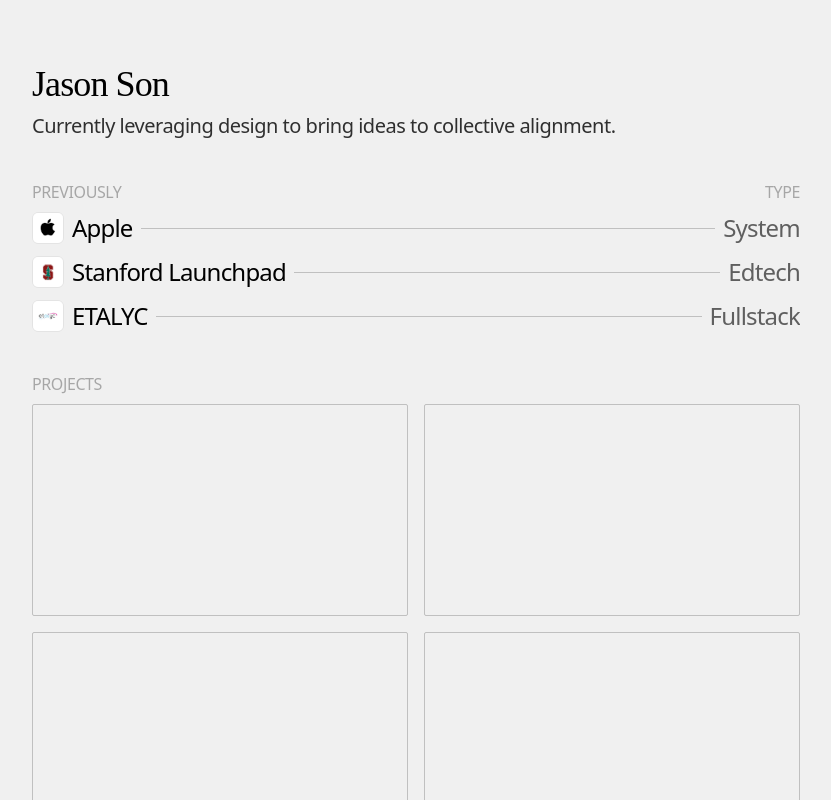
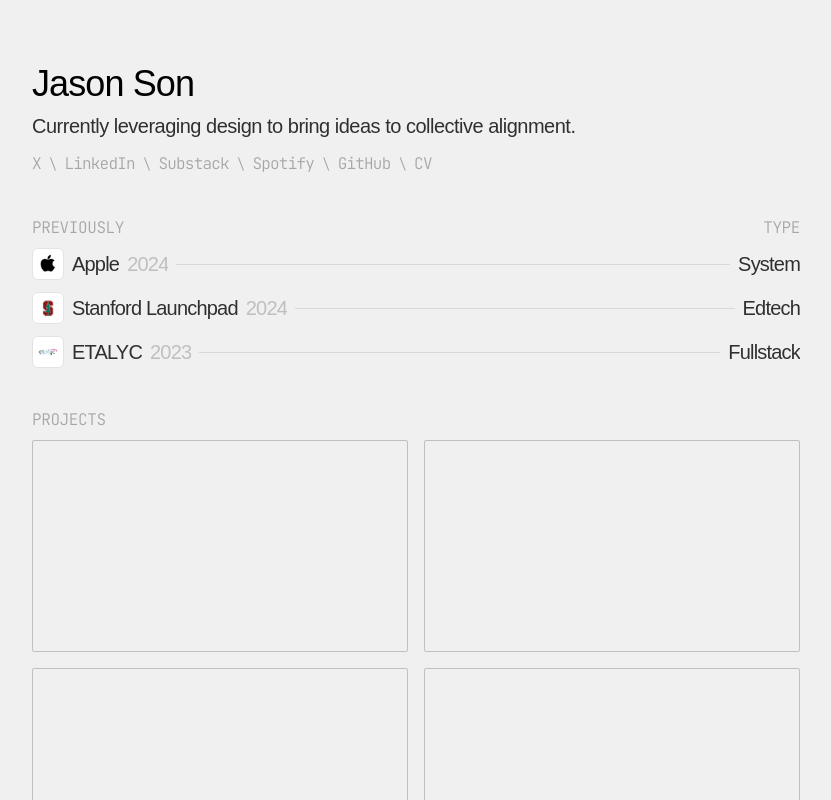
Before and after one commit to vznh/mole, a Next.js app: page / in a window 1280 px wide. Shown: the top 800 px of the page, without its empty margins (224-1055 px from the left). Built offline with nearby package versions, Linux system fonts and the light colour scheme.

Commit message:
modify: work + projects section for minor details and font adjustments

```diff
--- a/src/components/ProjectSection.tsx
+++ b/src/components/ProjectSection.tsx
@@ -1,7 +1,6 @@
 // components/ProjectSection
 import { useState, useEffect } from "react";
 import Image from "next/image";
-import { projects, upcoming } from "@/presets/work";
 
 export interface ProjectRowProps {
   key: number;
@@ -75,6 +74,7 @@ const ProjectSection: React.FC<{ src: ProjectRowProps[] }> = ({ src }) => {
             title={p.title}
             imgPaths={p.imgPaths}
             accent={p.accent}
+            className=""
           />
         ))}
       </div>
--- a/src/components/WorkSection.tsx
+++ b/src/components/WorkSection.tsx
@@ -22,16 +22,16 @@ const WorkRow: React.FC<WorkRowProps> = ({
     <Image src={img} alt={`Icon for company ${company}`} width={32} height={32} className="rounded-md border border-opacity-5 border-black" />
 
     { /* Company goes here! */ }
-    <span className="text-2xl min-w-0 overflow-hidden text-ellipsis whitespace-nowrap">{ company }</span>
+    <span className="font-geist opacity-80 text-xl min-w-0 overflow-hidden text-ellipsis whitespace-nowrap">{ company }</span>
 
     { /* Date goes here! */ }
-    { /* <span className="text-2xl text-muted-foreground min-w-0 overflow-hidden opacity-50 whitespace-nowrap">{ date }</span> */ }
+    <span className="font-geist text-xl text-black min-w-0 overflow-hidden opacity-20 whitespace-nowrap">{ date }</span>
 
     { /* Line component is here - don't change. */}
-    <div className="flex-grow h-px bg-black opacity-20" aria-hidden="true" />
+    <div className="flex-grow h-px bg-black opacity-10" aria-hidden="true" />
 
     { /* Role goes here! */ }
-    <span className="opacity-60 text-2xl min-w-0 overflow-hidden text-ellipsis whitespace-nowrap text-right">{ role }</span>
+    <span className="font-geist opacity-80 text-xl min-w-0 overflow-hidden text-ellipsis whitespace-nowrap text-right">{ role }</span>
   </div>
 };
 
--- a/src/presets/work.ts
+++ b/src/presets/work.ts
@@ -2,9 +2,9 @@
 
 import { WorkRowProps } from "@/components/WorkSection";
 export const experiences: WorkRowProps[] = [
-  { key: 1, company: "Apple", role: "System", img: "/images/apple.png"},
-  { key: 2, company: "Stanford Launchpad",  role: "Edtech", img: "/images/stanford.png" },
-  { key: 3, company: "ETALYC",  role: "Fullstack", img: "/images/etalyc.png" },
+  { key: 1, company: "Apple", role: "System", img: "/images/apple.png", date: "2024"},
+  { key: 2, company: "Stanford Launchpad",  role: "Edtech", img: "/images/stanford.png", date: "2024" },
+  { key: 3, company: "ETALYC",  role: "Fullstack", img: "/images/etalyc.png", date: "2023" },
 ];
 
 import { ProjectRowProps } from "@/components/ProjectSection";
@@ -23,13 +23,7 @@ export const projects: ProjectRowProps[] = [
     ],
     accent: "bg-white",
   },
-  {
-    key: 3,
-    title: "Making 2hollis beats with Strudel",
-    imgPaths: [
-    ],
-    accent: "bg-white",
-  },
+
   {
     key: 4,
     title: "Bay Area fashion insufferability test",
--- a/src/views/index.tsx
+++ b/src/views/index.tsx
@@ -2,34 +2,49 @@
 import ProjectSection from "@/components/ProjectSection";
 import WorkSection from "@/components/WorkSection";
 import { upcoming, projects } from "@/presets/work";
+import Link from "next/link";
 
 const IndexView = () => {
   return (
     <div className="flex flex-col px-[5%] py-[5%] md:px-[20%] gap-y-2">
-      <h1 className="font-tiempos text-4xl tracking-tight">
+      <h1 className="font-geist text-4xl tracking-tight">
         Jason Son
       </h1>
 
-      <div>
-        <span className="text-xl opacity-80 tracking-tight">
+      <div className="flex flex-col gap-y-3">
+        <span className="font-geist text-xl opacity-80 tracking-tight">
           Currently leveraging design to bring ideas to collective alignment.
         </span>
+
+        <div className="font-jb tracking-tighter opacity-30 flex flex-row gap-x-2 items-center">
+          <Link className="hover:underline underline-offset-4 decoration-dashed" href="https://x.com/@vivivinh">X</Link>
+          <span className="text-sm">\</span>
+          <Link className="hover:underline underline-offset-4 decoration-dashed" href="https://x.com/@vivivinh">LinkedIn</Link>
+          <span className="text-sm">\</span>
+          <Link className="hover:underline underline-offset-4 decoration-dashed" href="https://x.com/@vivivinh">Substack</Link>
+          <span className="text-sm">\</span>
+          <Link className="hover:underline underline-offset-4 decoration-dashed" href="https://x.com/@vivivinh">Spotify</Link>
+          <span className="text-sm">\</span>
+          <Link className="hover:underline underline-offset-4 decoration-dashed" href="https://x.com/@vivivinh">GitHub</Link>
+          <span className="text-sm">\</span>
+          <Link className="hover:underline underline-offset-4 decoration-dashed" href="https://x.com/@vivivinh">CV</Link>
+        </div>
       </div>
 
       <br />
       <div className="flex justify-between">
-        <span className="tracking-tight opacity-30">PREVIOUSLY</span>
-        <span className="tracking-tight opacity-30">TYPE</span>
+        <span className="font-jb tracking-tight opacity-30">PREVIOUSLY</span>
+        <span className="font-jb tracking-tight opacity-30">TYPE</span>
       </div>
       <WorkSection />
 
       <br />
-      <span className="tracking-tight opacity-30">PROJECTS</span>
+      <span className="font-jb tracking-tight opacity-30">PROJECTS</span>
       { /* PROJECT LAYOUTS + INDIVIDUAL PROJECT */}
       <ProjectSection src={projects} />
 
       <br />
-      <span className="tracking-tight opacity-30">UPCOMING</span>
+      <span className="font-jb tracking-tight opacity-30">UPCOMING</span>
       <ProjectSection src={upcoming} />
 
 
```
